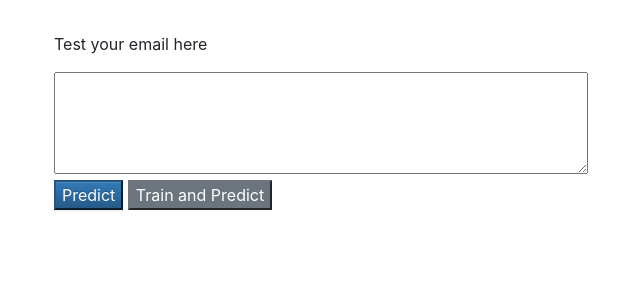
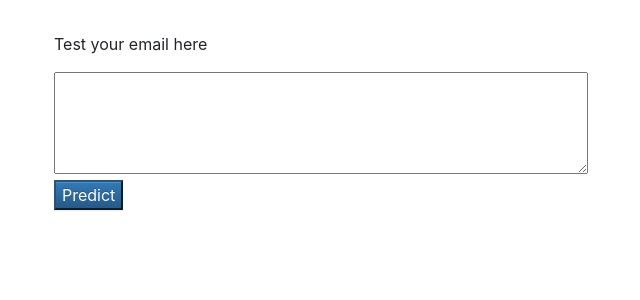
Before and after one commit to deepesch/protonmail_spam, a Flask app: page / in a window 1280 px wide. Shown: the part 198-498 px from the top of the page, without its empty margins (31-671 px from the left). Run offline with Flask 2, Linux system fonts and the light colour scheme; parts of the project's set-up code (start-up, migrations or seed data) failed here and were passed over; some libraries are stand-ins or nearby versions.

Commit message:
remove train from home.html

```diff
--- a/templates/home.html
+++ b/templates/home.html
@@ -31,7 +31,6 @@
 		<br/>
 
 		<input type="submit" name="predict" class="btn-primary" value="Predict">
-		<input type="submit" name="train" class="btn-secondary" value="Train and Predict">
 
 
 	</form>
```
